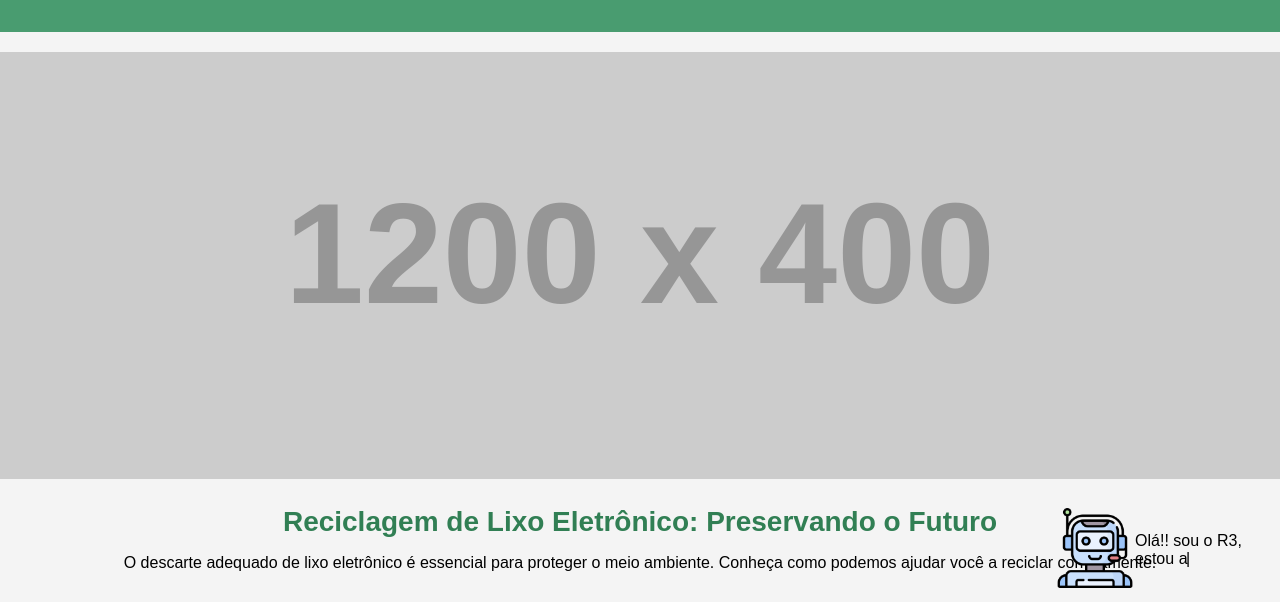
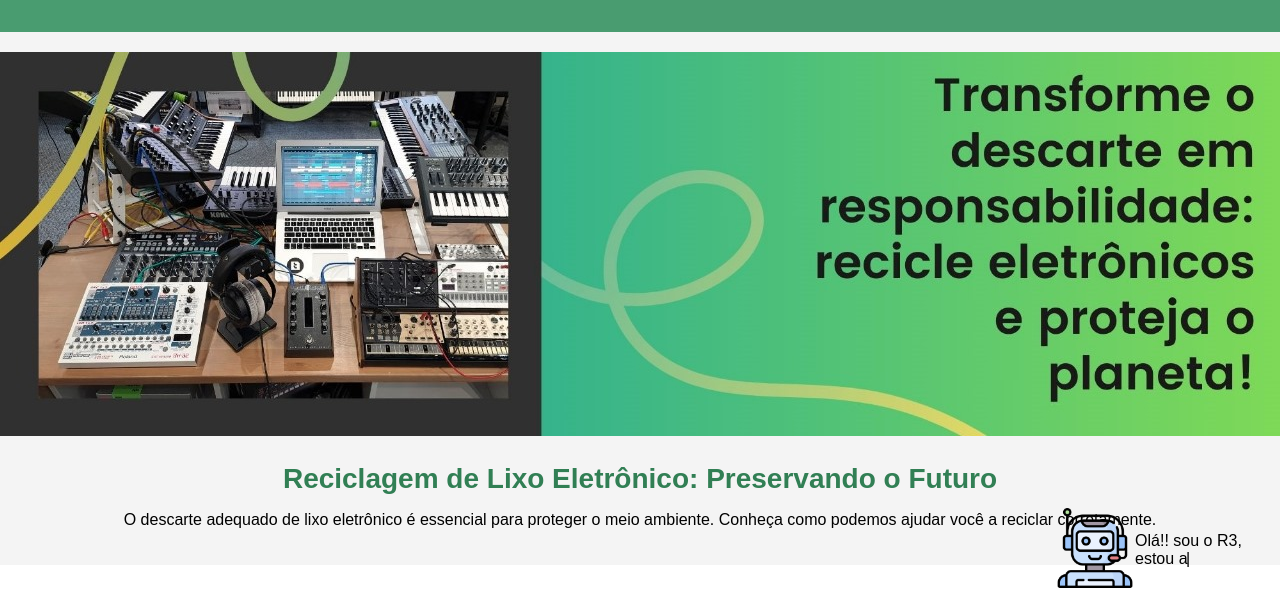
Before and after one commit to DomingosCapewa/ProjetoInfo, a plain HTML site: page index.html in a window 1280 px wide. Shown: the part 125-727 px from the top of the page. Drawn offline with nearby package versions, Linux system fonts and the light colour scheme; placeholder pictures from the web are drawn by us.

Commit message:
Imagem central adicionada

```diff
--- a/index.html
+++ b/index.html
@@ -31,7 +31,7 @@
 
     <main>
       <section class="intro">
-        <img src="https://via.placeholder.com/1200x400" alt="Lixo Eletrônico" />
+        <img src="./imagens/image_central.jpeg" class="image_central" alt="Lixo Eletrônico" />
         <div class="intro-text">
           <h2>Reciclagem de Lixo Eletrônico: Preservando o Futuro</h2>
           <p>
--- a/styles/style.css
+++ b/styles/style.css
@@ -266,6 +266,11 @@ footer h3 {
   font-weight: bold;
 }
 
+
+.image_central{
+  width: 1200px;
+  height: 400px;
+}
 footer p {
   margin-top: 20px;
   color: #def4c7;
```
Also changed, not shown: imagens/image_central.jpeg (added).
